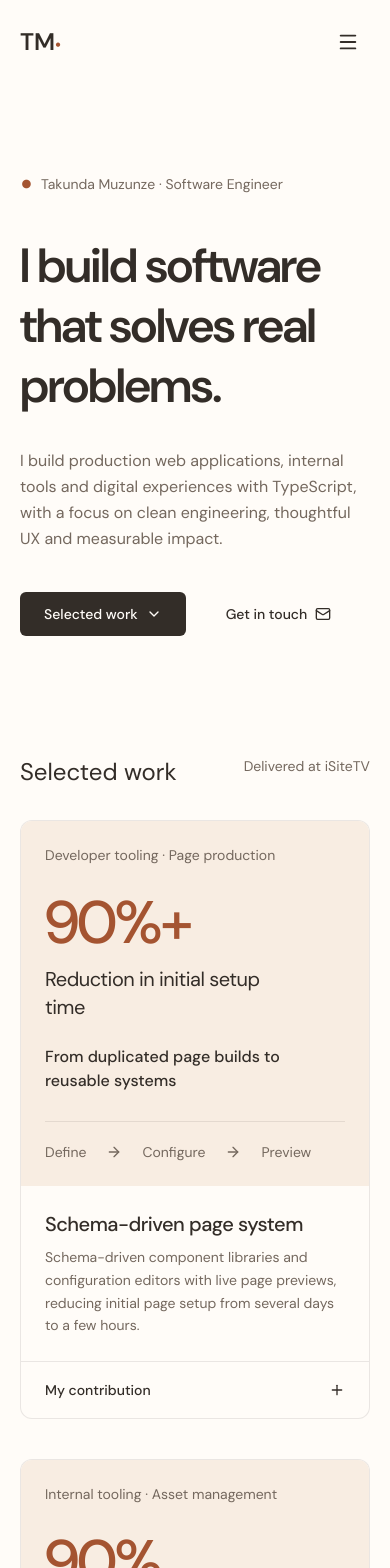
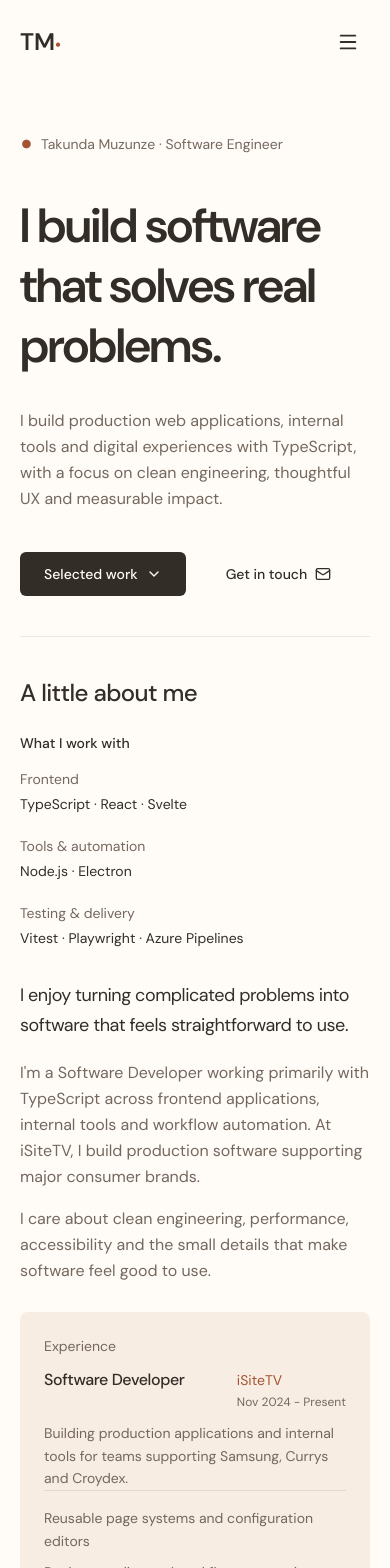
Before and after one commit to TakundaMuzunze/personal-website-v3, a Next.js app: page / in a window 390 px wide. Shown: the top 1568 px of the page. Built offline with nearby package versions, Linux system fonts and the light colour scheme.

Commit message:
style: move about section earlier and tighten mobile spacing

```diff
--- a/src/app/page.tsx
+++ b/src/app/page.tsx
@@ -8,9 +8,9 @@ export default function Home() {
   return (
     <main>
       <HeroSection />
+      <AboutMeSection />
       <SelectedWork />
       <PersonalProjects />
-      <AboutMeSection />
       <ContactSection />
     </main>
   );
--- a/src/components/sections/Hero.tsx
+++ b/src/components/sections/Hero.tsx
@@ -3,7 +3,7 @@ import { ButtonLink } from "../ui/ButtonLink";
 
 export function HeroSection() {
   return (
-    <section className="py-20">
+    <section className="py-10 lg:py-20">
       <div className="mb-8 flex items-center gap-2 text-sm text-secondary-text">
         <span className="text-4xl text-accent">•</span>
         <p>Takunda Muzunze · Software Engineer</p>
--- a/src/components/sections/about-me/AboutMeSection.tsx
+++ b/src/components/sections/about-me/AboutMeSection.tsx
@@ -2,7 +2,7 @@ import { aboutMe } from "@/data/AboutMe";
 
 export function AboutMeSection() {
   return (
-    <section id="about" aria-labelledby="about-heading" className="scroll-mt-8 border-y border-primary/10 py-16 text-primary sm:py-20">
+    <section id="about" aria-labelledby="about-heading" className="scroll-mt-8 border-y border-primary/10 py-10 text-primary lg:py-20">
       <div className="grid items-start gap-8 md:grid-cols-[1fr_2fr] md:gap-12 lg:gap-16">
         <div className="min-w-0">
           <h2 id="about-heading" className="text-2xl font-medium tracking-tight">
--- a/src/components/sections/contact-section/ContactSection.tsx
+++ b/src/components/sections/contact-section/ContactSection.tsx
@@ -2,7 +2,7 @@ import { ContactForm } from "@/components/ui/ContactForm";
 
 export function ContactSection() {
   return (
-    <section id="contact" aria-labelledby="contact-heading" className="scroll-mt-8 border-y border-primary/10 py-16 text-primary sm:py-20">
+    <section id="contact" aria-labelledby="contact-heading" className="scroll-mt-8 border-y border-primary/10 py-10 text-primary lg:py-20">
       <div className="grid items-start gap-8 md:grid-cols-[1fr_2fr] md:gap-12 lg:gap-16">
         <div className="min-w-0">
           <h2 id="contact-heading" className="text-2xl font-medium tracking-tight">
```
